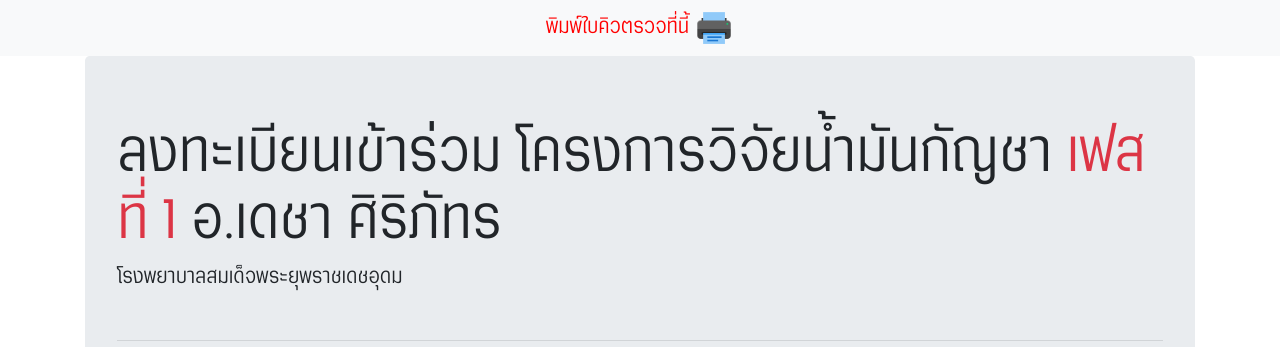
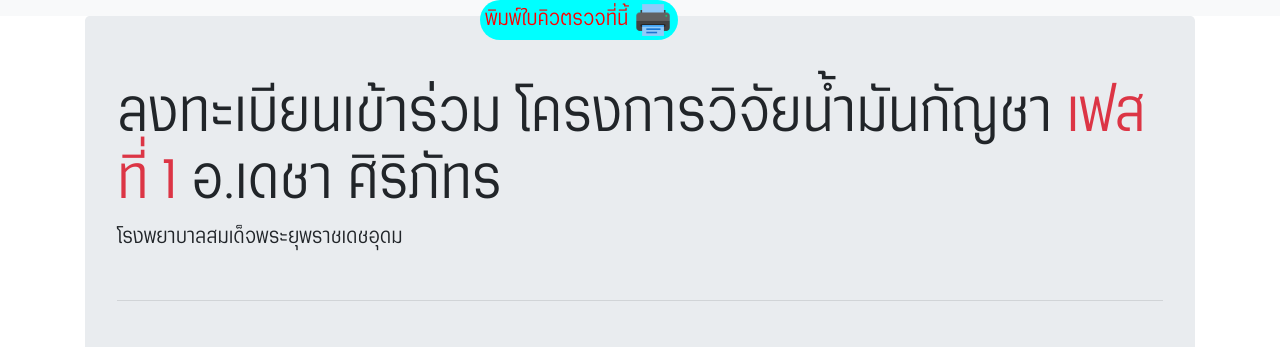
Before and after one commit to NimdaEng/cannabis, a PHP site: page / in a window 1280 px wide. Shown: the top 347 px of the page. Run offline with PHP 8.4, Linux system fonts and the light colour scheme; some libraries are stand-ins or nearby versions.

Commit message:
Add files via upload

```diff
--- a/cannabis/index.php
+++ b/cannabis/index.php
@@ -11,16 +11,18 @@
 </html>
 <body>
 <!-- Just an image -->
-<nav class="navbar navbar-light bg-light">
-  <a class="navbar-brand" href="#" style="color: red" data-toggle="modal" data-target="#exampleModal">
+<nav id="navbar" class="navbar bg-light">
+  <div id="show-print" class="sticky">
+  <a class="navbar-brand" href="javascript:void(0)" style="color: red" data-toggle="modal" data-target="#print-queue">
     พิมพ์ใบคิวตรวจที่นี้
     <img src="icons8-print-96.png" width="40" height="40" alt="">
   </a>
+  </div>
 </nav>
 
 
 <!-- Modal -->
-<div class="modal fade" id="exampleModal" tabindex="-1" role="dialog" aria-labelledby="exampleModalLabel" aria-hidden="true">
+<div class="modal fade" id="print-queue" tabindex="-1" role="dialog" aria-labelledby="exampleModalLabel" aria-hidden="true">
   <div class="modal-dialog" role="document">
     <div class="modal-content">
       <div class="modal-header">
@@ -32,12 +34,12 @@
       <div class="modal-body">
         <div class="form-group">
           <label for="firstname"></label>
-          <input type="text" class="form-control" id="queue_print" name="queue_print" placeholder="กรอกเลขบัตรประชาชน" required  value="">
+          <input type="text" class="form-control" id="cid_print" name="cid_print" placeholder="กรอกเลขบัตรประชาชน" required  value="">
         </div>
       </div>
       <div class="modal-footer">
-        <button type="button" class="btn btn-secondary" data-dismiss="modal">Close</button>
-        <button type="button" class="btn btn-primary">พิมพ์ใบคิว</button>
+        <button type="button"  class="btn btn-secondary" data-dismiss="modal">Close</button>
+        <button type="button" class="btn btn-primary" aria-label="Close" onclick="return printQueue()">พิมพ์ใบคิว</button>
       </div>
     </div>
   </div>
--- a/cannabis/save.php
+++ b/cannabis/save.php
@@ -52,5 +52,5 @@
            $sum += (int)($pid{$i})*(13-$i);
            if((11-($sum%11))%10 == (int)($pid{12}))
            return true; //true
-        return true; //false
+        return false; //false
      }
--- a/cannabis/script.js
+++ b/cannabis/script.js
@@ -1,7 +1,6 @@
 $( document ).ready(function() {
 
     updateDateScreen();
-
 
     $("form").submit(function(event){
         event.preventDefault();
@@ -32,7 +31,7 @@
                 confirmButtonText: 'พิมพ์เอกสาร'
             }).then((result)=>{
                 if(result.value){
-                    window.open('http://localhost:8000/export.php?cid='+data.cid+'&screening='+data.screening, '_blank');
+                    window.open('/export.php?cid='+data.cid+'&screening='+data.screening, '_blank');
                 }
             });
         },
@@ -275,3 +274,8 @@
   var age = years + ' ปี ' + months + ' เดือน ' + days + ' วัน';
   return age;
 }
+
+function printQueue(){
+
+    window.open('/export.php?cid='+$("#cid_print").val(), '_blank');
+}
--- a/cannabis/style.css
+++ b/cannabis/style.css
@@ -17,10 +17,7 @@
     color:#000000;
     font-weight: 600;
   }
-  .navbar-brand{
-    margin: 0 auto !important;
-    padding: 0 !important;
-  }
+
   .line-bottom{
     width: 100%;
     border-bottom: 2px solid #ff8000;
@@ -43,3 +40,19 @@
 .my-box-month > input{
   width: 60px;
 }
+
+.sticky {
+  position: fixed !important;
+  top: 0 !important;
+  width: 100% !important;
+  margin: 0 auto !important;
+  padding: 0 0 50px 0 !important;
+  z-index: 900;
+  text-align: center;
+}
+.sticky >a {
+  margin-right: 12%;
+  background-color: aqua;
+  border-radius: 25px;
+  padding:0 5px 0 5px;
+}
```
Also changed, not shown: cannabis/export.php (+68 -5 lines).
